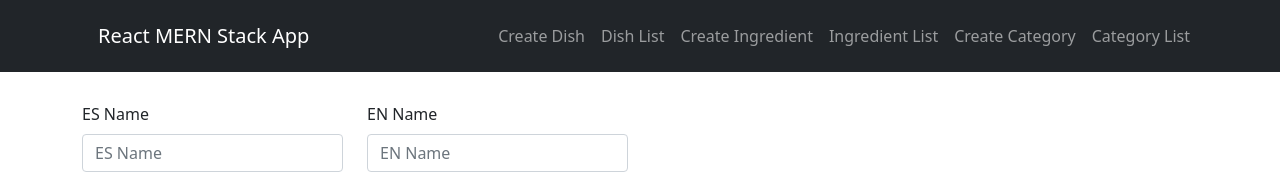
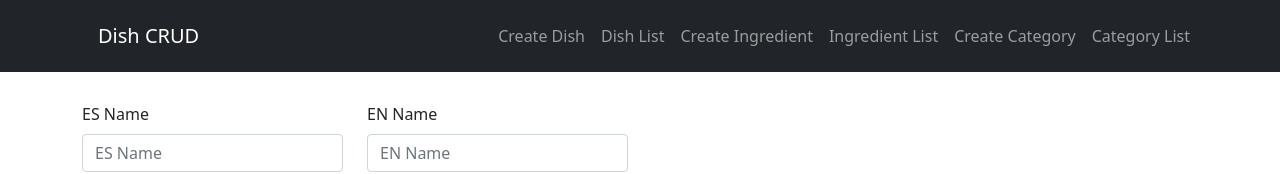
Before and after one commit to MarcosDolce23/dish-crud, a React (Create React App) app: page /create-ingredient in a window 1280 px wide. Shown: the top 174 px of the page. Built offline with nearby package versions, Linux system fonts and the light colour scheme.

Commit message:
Cambio nombre de la app y agrego icono web

```diff
--- a/public/index.html
+++ b/public/index.html
@@ -2,7 +2,7 @@
 <html lang="en">
   <head>
     <meta charset="utf-8" />
-    <link rel="icon" href="%PUBLIC_URL%/favicon.ico" />
+    <link rel="icon" href="%PUBLIC_URL%/icons8-noodles-96.png" />
     <meta name="viewport" content="width=device-width, initial-scale=1" />
     <meta name="theme-color" content="#000000" />
     <meta
@@ -24,7 +24,7 @@
       work correctly both with client-side routing and a non-root public URL.
       Learn how to configure a non-root public URL by running `npm run build`.
     -->
-    <title>React App</title>
+    <title>Dish CRUD</title>
   </head>
   <body>
     <noscript>You need to enable JavaScript to run this app.</noscript>
--- a/src/App.js
+++ b/src/App.js
@@ -46,7 +46,7 @@ const App = () => {
               <Navbar.Brand>
                 <Link to={"/create-dish"}
                   className="nav-link">
-                  React MERN Stack App
+                  Dish CRUD
                 </Link>
               </Navbar.Brand>
 
```
Also changed, not shown: public/icons8-noodles-96.png (added).
